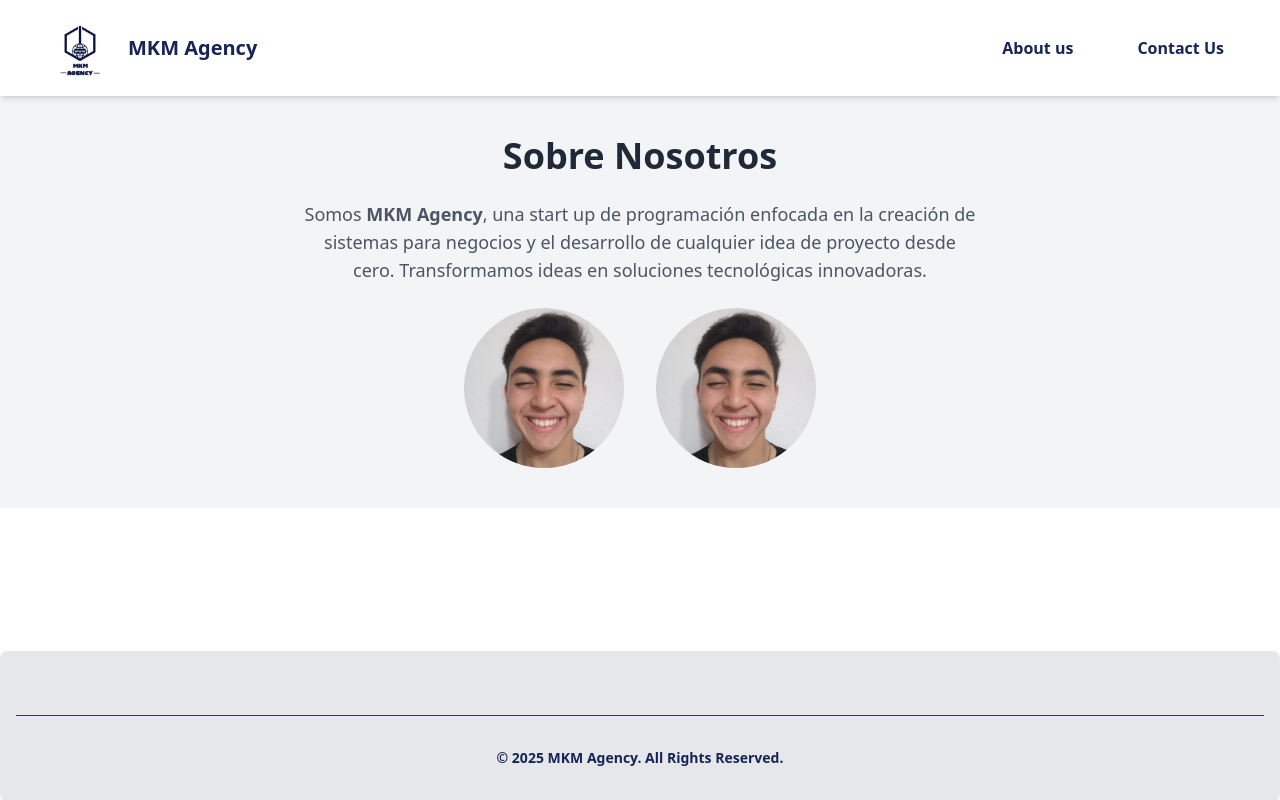
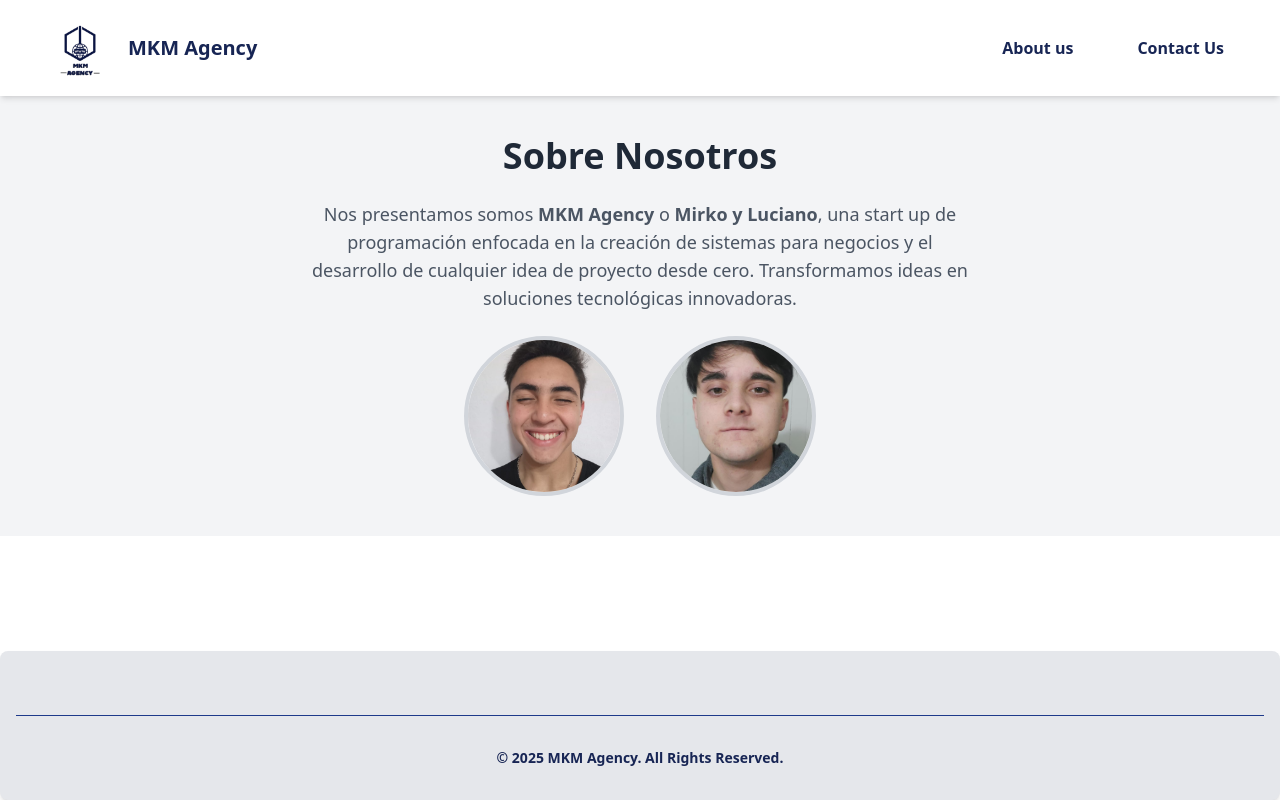
Before and after one commit to Mirko1523/dashboardMKM, a Next.js app in the folder dashboard_mkm/: page /aboutUs in a window 1280 px wide. Built offline with nearby package versions, Linux system fonts and the light colour scheme.

Commit message:
ADD: images

```diff
--- a/dashboard_mkm/src/app/aboutUs/page.js
+++ b/dashboard_mkm/src/app/aboutUs/page.js
@@ -1,8 +1,8 @@
 "USE CLIENT"
 
-import NavBar from "@/components/navBar/navbar"
-import Image from "next/image"
-import React from "react"
+import NavBar from "@/components/navBar/navbar";
+import Image from "next/image";
+import React from "react";
 
 function AboutUs() {
     return (
@@ -11,38 +11,35 @@ function AboutUs() {
             <section className="flex flex-col items-center text-center py-10 px-5 bg-gray-100">
                 <h2 className="text-4xl font-bold text-gray-800 mb-6">Sobre Nosotros</h2>
                 <p className="text-lg text-gray-600 max-w-2xl mb-6">
-                    Somos <span className="font-semibold">MKM Agency</span>, una start up de programación enfocada en la
+                    Nos presentamos somos <span className="font-semibold">MKM Agency</span> o <span className="font-semibold">Mirko y Luciano</span>, una start up de programación enfocada en la
                     creación de sistemas para negocios y el desarrollo de cualquier idea de proyecto desde cero. Transformamos
                     ideas en soluciones tecnológicas innovadoras.
                 </p>
 
                 <div className="flex flex-col md:flex-row items-center gap-8">
-                    <div className="w-40 h-40 rounded-full bg-gray-300 overflow-hidden">
-
+                    <div className="w-40 h-40 rounded-full overflow-hidden border-4 border-gray-300">
                         <Image
                             src="/perfilMirko.jpg"
                             alt="Equipo"
                             className="w-full h-full object-cover"
-                            width="100"
-                            height="100"
+                            width={160}
+                            height={160}
                         />
                     </div>
-                    <div className="w-40 h-40 rounded-full bg-gray-300 overflow-hidden">
-
+                    <div className="w-40 h-40 rounded-full overflow-hidden border-4 border-gray-300">
                         <Image
-                            src="/perfilMirko.jpg"
+                            src="/perfilLuciano.jpg"
                             alt="Proyecto"
                             className="w-full h-full object-cover"
-                            width="100"
-                            height="100"
+                            width={160}
+                            height={160}
                         />
 
                     </div>
-
                 </div>
             </section>
         </div>
-    )
+    );
 }
 
-export default AboutUs
+export default AboutUs;
```
Also changed, not shown: dashboard_mkm/public/perfilLuciano.jpg (added), dashboard_mkm/public/perfilMirko.jpg.
